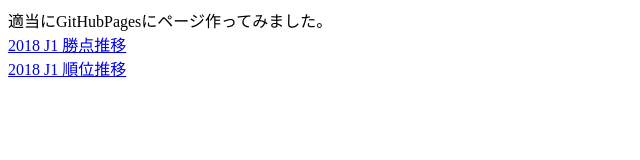
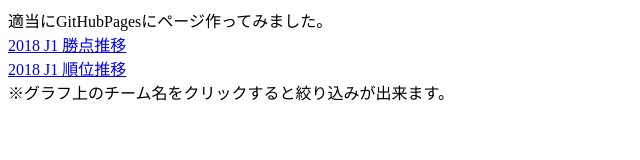
Before and after one commit to grandtears/grandtears.github.io, a plain HTML site: page index.html in a window 1280 px wide. Shown: the whole page, without its empty margins (0-640 px from the left). Drawn offline with Linux system fonts and the light colour scheme.

Commit message:
Update index.html

```diff
--- a/index.html
+++ b/index.html
@@ -8,7 +8,8 @@
     適当にGitHubPagesにページ作ってみました。
     <div class='main'>
         <a href="./2018_JLeague/2018 J1 PointsTransition.html">2018 J1 勝点推移</a><br>
-        <a href="./2018_JLeague/2018 J1 RankTransition.html">2018 J1 順位推移</a>
+        <a href="./2018_JLeague/2018 J1 RankTransition.html">2018 J1 順位推移</a><br>
+        ※グラフ上のチーム名をクリックすると絞り込みが出来ます。<br>
     </div>
 </body>
 </html>
```
